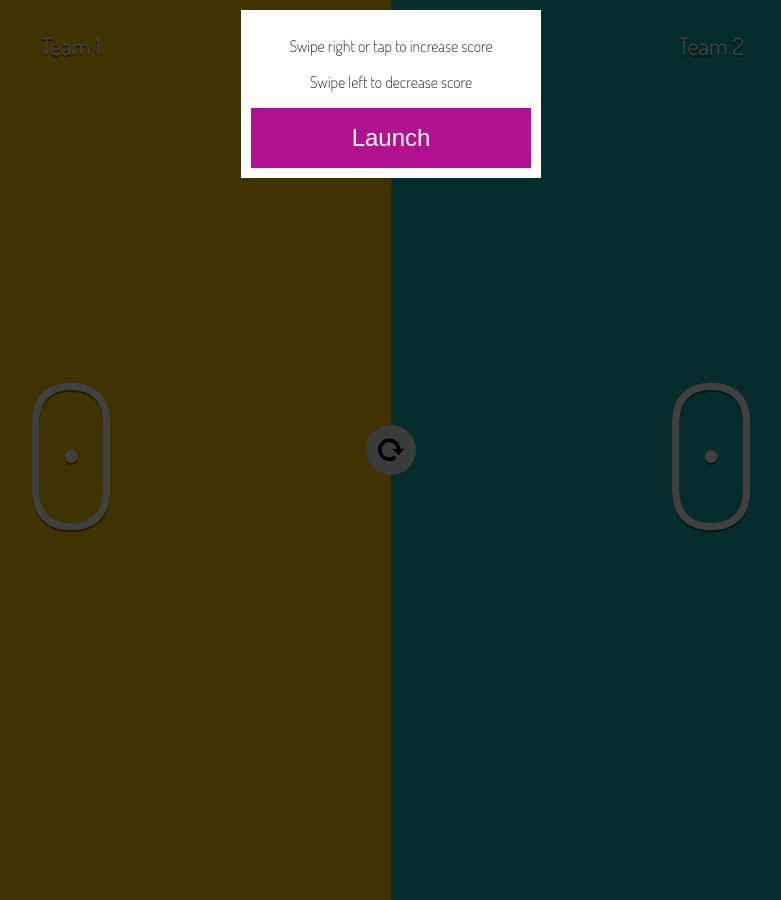
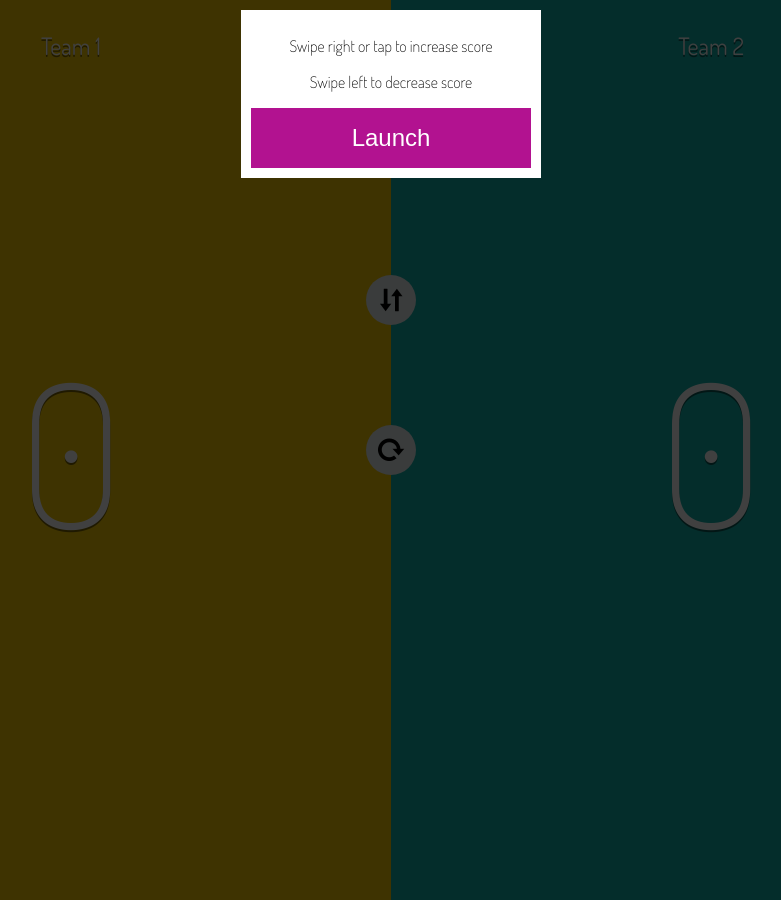
Before and after one commit to seanriceaz/score, a Jekyll site: the page built from index.html, in a window 1280 px wide. Shown: the whole page, without its empty margins (249-1030 px from the left). Built offline with Jekyll 4.4.1, drawn with Linux system fonts in a browser that asks for light colours; nearby versions of some CDN libraries; Markdown is read by kramdown in place of the engine named in the settings.

Commit message:
Removing tap, enabling flip

```diff
--- a/_scss/_main.scss
+++ b/_scss/_main.scss
@@ -17,6 +17,13 @@
 	top:0;
 	bottom:0;
 	text-align:center;
+	//Disable text selection (fixes swiping issue)
+    -webkit-touch-callout: none;
+    -webkit-user-select: none;
+    -khtml-user-select: none;
+    -moz-user-select: none;
+    -ms-user-select: none;
+    user-select: none;
 	h2{
 		position:absolute;
 		top:10px;
@@ -33,12 +40,14 @@
 		width:100%;
 		display:block;
 	}
-	h2, label{
-		-webkit-transition:all .3s ease-in-out;
-		transition:all .3s ease-in-out;
+	.inner{
+		@include transition();
+		width:100%;
+		height:100%;
 	}
 }
 #team1{
+
 	left:0;
 	right:50%;
 	background:#F7CB03;
@@ -77,6 +86,9 @@
 			outline:none;
 			box-shadow:0;
 		}
+	}
+	.ion-arrow-swap{
+		transform:rotate(90deg);
 	}
 }
 #centerbutton, #topbutton, #bottombutton{
@@ -137,10 +149,10 @@
 }
 //updown mode
 .updown{
-	#team1{
-		h2, label{
+	#team1 .inner{
+		//h2, label{
 			transform:rotate(180deg);
-		}
+		//}
 	}
 }
 
--- a/_scss/_mixins.scss
+++ b/_scss/_mixins.scss
@@ -7,6 +7,6 @@
   Transition
   ========================================================================== */
 @mixin transition($speed:.3s){
-  -webkit-transition: all $speed;
-  transition: all $speed;
+  -webkit-transition: all $speed ease-in-out;
+  transition: all $speed ease-in-out;
 }
--- a/index.html
+++ b/index.html
@@ -18,6 +18,11 @@
   <h3>Remaining</h3>
   <p class="time"></p>
   -->
+
+  <div id="topbutton">
+    <!--<button id="playpause"></button>-->
+    <button id="updown" class="ion-arrow-swap"></button>
+  </div>
   <div id="centerbutton">
     <!--<button id="playpause"></button>-->
     <button id="restart" class="ion-refresh"></button>
@@ -25,16 +30,20 @@
 </div>
 
 <div id="team1">
+  <div class="inner">
     <h2>Team 1</h2>
     <div class="score">
       <label id="team1Score">0</label>
     </div>
   </div>
+</div>
 
 
 <div id="team2">
+  <div class="inner">
     <h2>Team 2</h2>
     <div class="score">
       <label id="team2Score">0</label>
     </div>
   </div>
+</div>
--- a/js/app.js
+++ b/js/app.js
@@ -6,13 +6,35 @@
     $("#instructions").addClass('hidden');
   });
 	resetGame();
-	$('#team1, #team2').on('tap swiperight swipeup',function(e){
-    incrementScore(e);
+	$('#team1, #team2').on('swiperight.inc swipeup.inc',function(e){
+    //If we're flipped, do the opposite
+    if($(this).is("#team1")&&$('body').is('.updown')){
+      reduceScore(e);
+    } else {
+      incrementScore(e);
+    }
+
   });
-  $('#team1, #team2').on('swipeleft swipedown',function(e){ //could replace this with just swipe
-    reduceScore(e);
+  $('#team1, #team2').on('swipeleft.red swipedown.red',function(e){
+    //If we're flipped, do the opposite
+    if($(this).is("#team1")&&$('body').is('.updown')){
+      incrementScore(e);
+    } else {
+      reduceScore(e);
+    }
   });
 	$('#restart').on('tap',resetGame);
+  //flip orientation for 2player game
+  $('#updown').on('tap',function(e){
+    if($(this).is('.ion-arrow-swap')){
+      $(this).removeClass('ion-arrow-swap').addClass('ion-arrow-down-a');
+      $('body').addClass('updown');
+
+    } else {
+      $(this).addClass('ion-arrow-swap').removeClass('ion-arrow-down-a');
+      $('body').removeClass('updown');
+    }
+  });;
 });
 
 function incrementScore(e){
```
Lines whose indentation alone changed are shown as unchanged.
